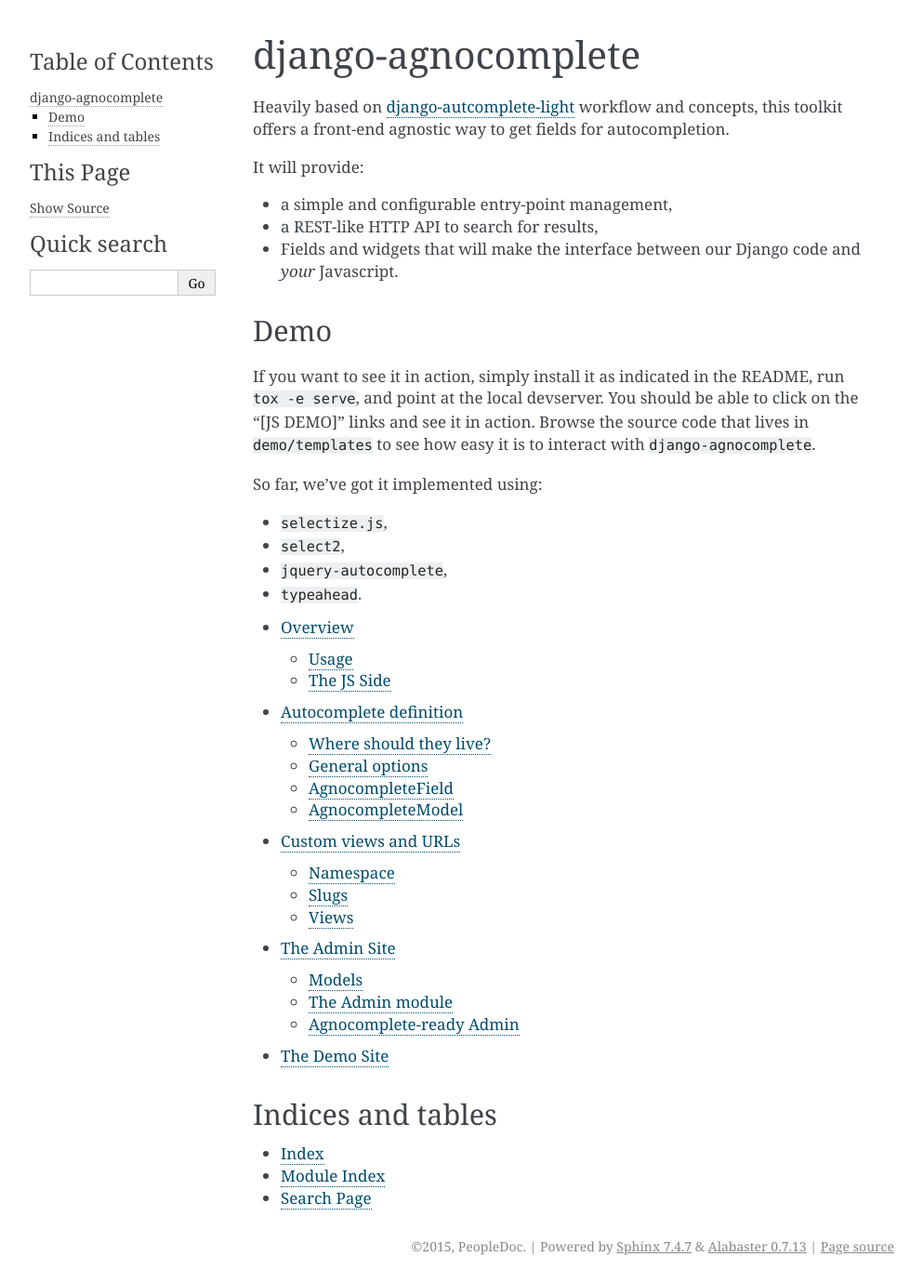
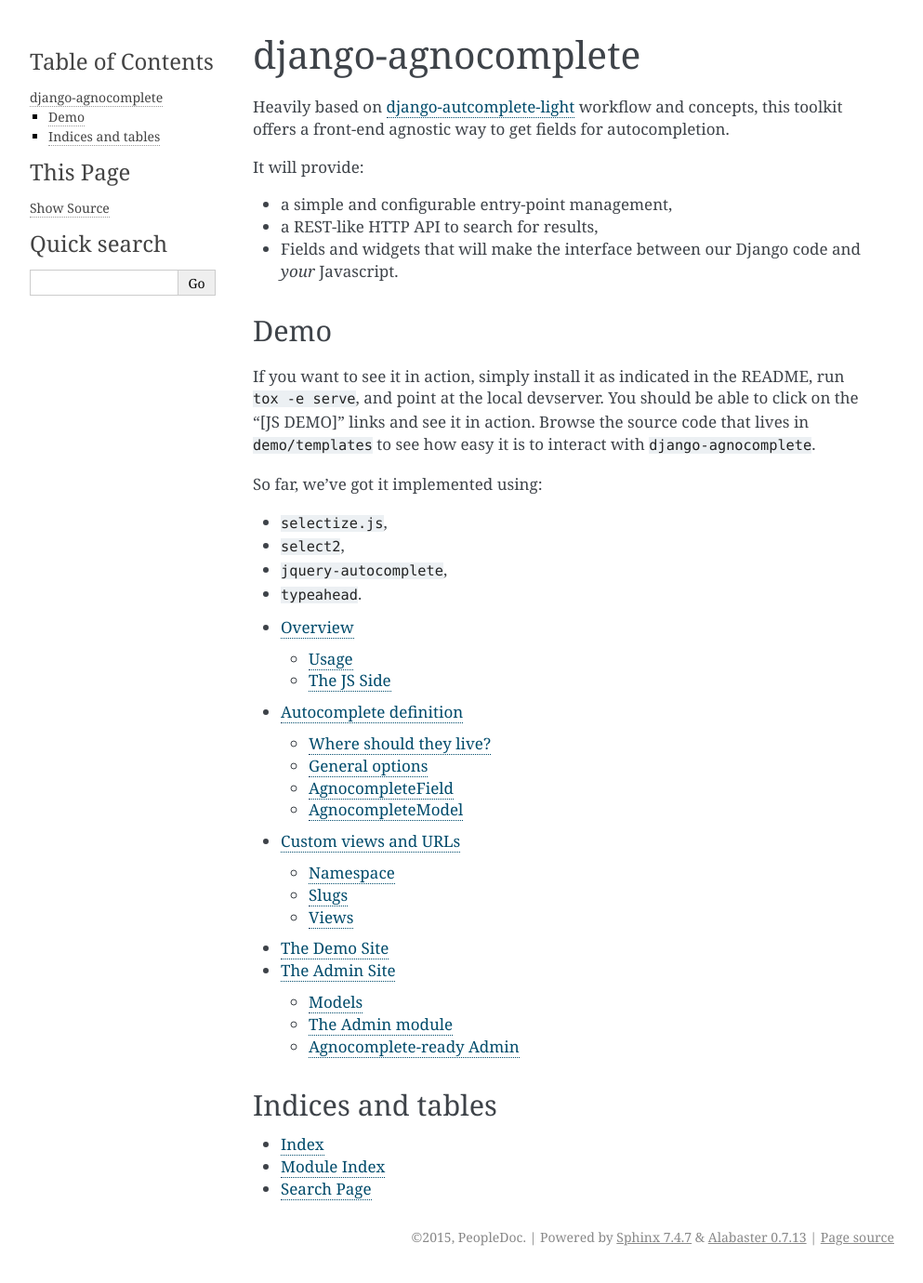
Before and after one commit to peopledoc/django-agnocomplete, a Sphinx documentation site: the page built from docs/index.rst, in a window 1280 px wide. Shown: the whole page at 93% size, without its empty margins (148-1141 px from the left). Built offline with Sphinx 7.4.7, drawn with Linux system fonts in a browser that asks for light colours.

```diff
--- a/docs/index.rst
+++ b/docs/index.rst
@@ -31,8 +31,8 @@ So far, we've got it implemented using:
    overview
    autocomplete-definition
    custom-views
+   demo-site
    admin-site
-   demo-site
 
 Indices and tables
 ==================
```
